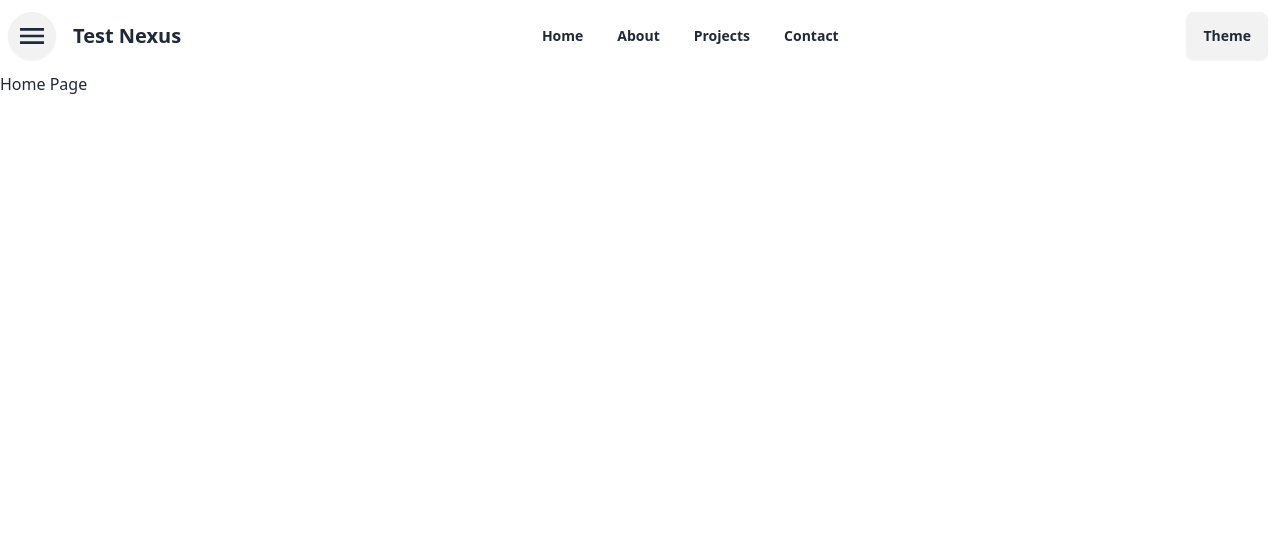
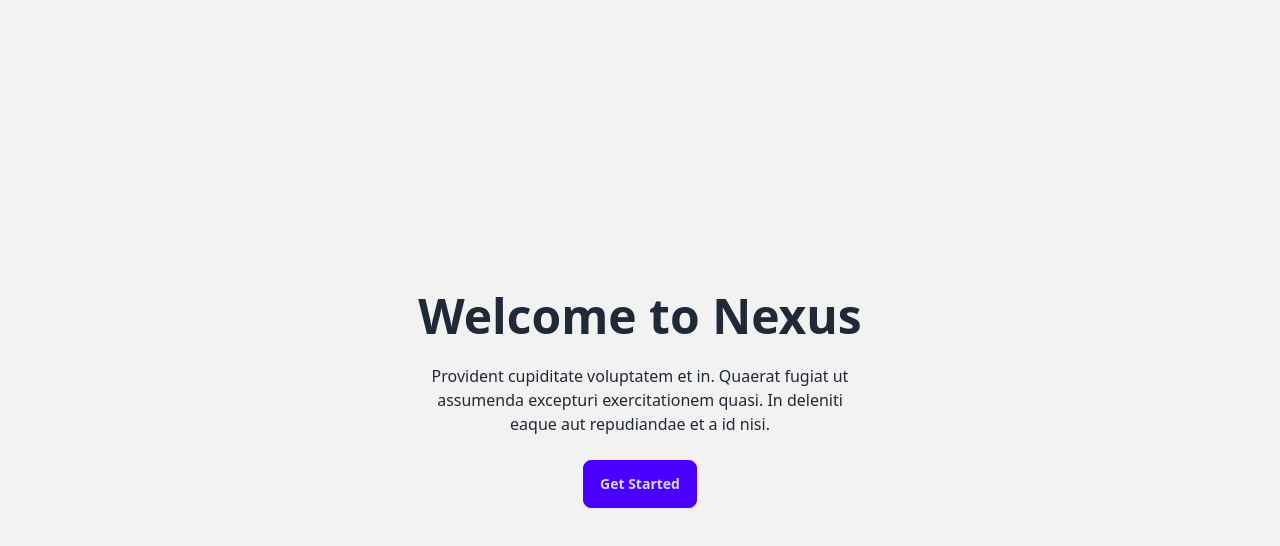
Before and after one commit to MrPuls/nexus, a Vue app: page / in a window 1280 px wide. Shown: the top 546 px of the page. Built offline with nearby package versions, Linux system fonts and the light colour scheme.

Commit message:
feat: added pinia for state management, started working on home screen

```diff
--- a/package.json
+++ b/package.json
@@ -13,6 +13,7 @@
     "coverage": "vitest run --coverage --dir ./tests/unit/"
   },
   "dependencies": {
+    "pinia": "^2.1.7",
     "tailwindcss": "^3.4.4",
     "vue": "^3.4.21",
     "vue-router": "4"
--- a/src/App.vue
+++ b/src/App.vue
@@ -3,7 +3,6 @@
 </script>
 
 <template>
-  <NavBar />
   <router-view />
 </template>
 
--- a/src/components/home/HomeView.vue
+++ b/src/components/home/HomeView.vue
@@ -3,8 +3,17 @@
 </script>
 
 <template>
-  <div>
-    <h1>Home Page</h1>
+  <div class="hero bg-base-200 min-h-screen">
+    <div class="hero-content text-center">
+      <div class="max-w-md">
+        <h1 class="text-5xl font-bold">Welcome to Nexus</h1>
+        <p class="py-6">
+          Provident cupiditate voluptatem et in. Quaerat fugiat ut assumenda excepturi exercitationem
+          quasi. In deleniti eaque aut repudiandae et a id nisi.
+        </p>
+        <button class="btn btn-primary">Get Started</button>
+      </div>
+    </div>
   </div>
 </template>
 
--- a/src/main.js
+++ b/src/main.js
@@ -1,8 +1,12 @@
 import { createApp } from 'vue'
 import App from './App.vue'
+import { createPinia } from 'pinia'
 import "./style.css"
 import router from './router'
 
+const pinia = createPinia()
+
 createApp(App)
     .use(router)
+    .use(pinia)
     .mount('#app')
```
Also changed, not shown: 1 other file (tests, documents, lock files or other folders).
